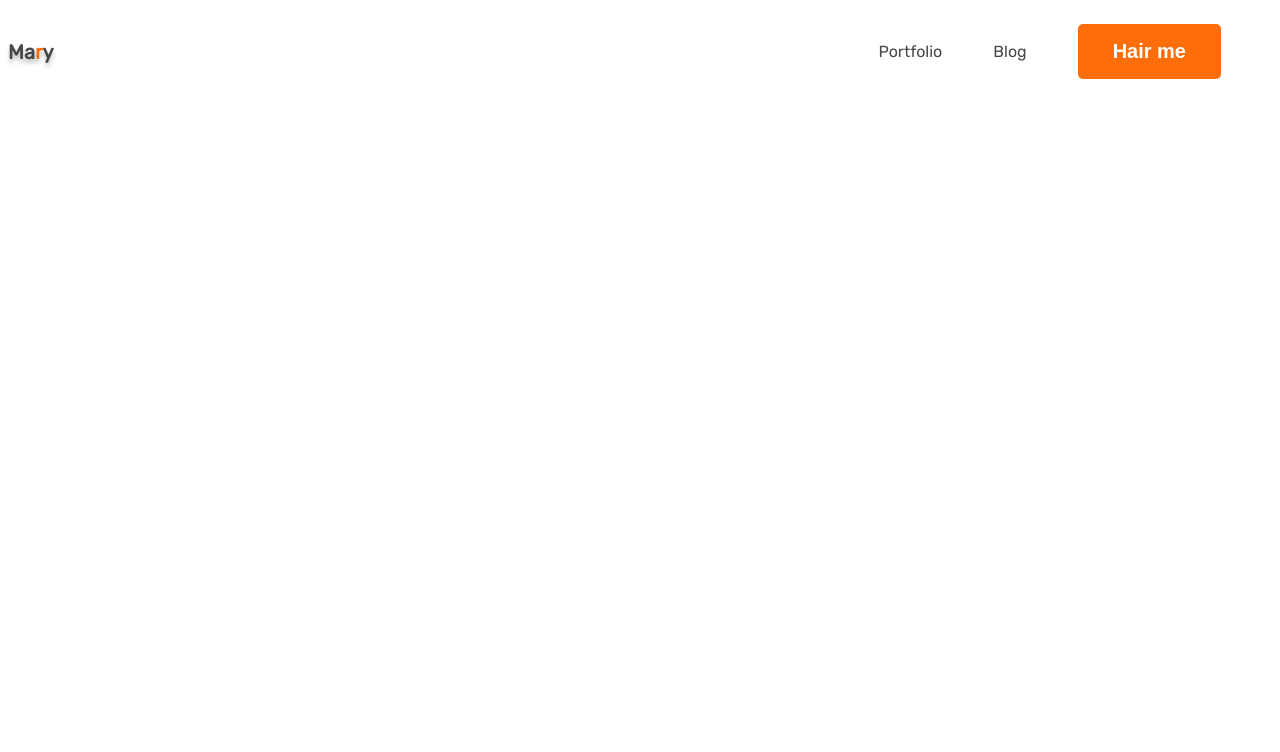
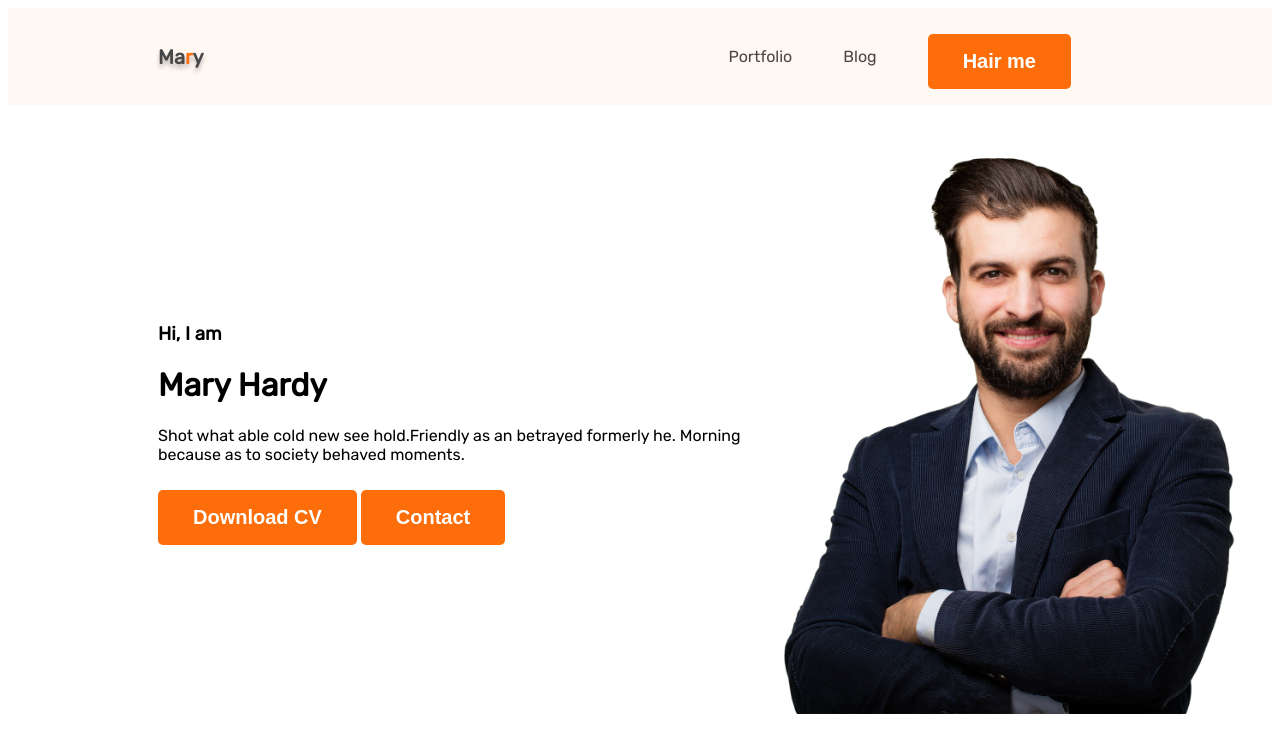
Before and after one commit to mahadi-fardin/web-developer-portfolio, a plain HTML site: page index.html in a window 1280 px wide. Drawn offline with Linux system fonts and the light colour scheme; a web font is replaced by a local one.

Commit message:
banner content added

```diff
--- a/index.html
+++ b/index.html
@@ -7,7 +7,7 @@
     <link rel="stylesheet" href="styles/styles.css">
 </head>
 <body>
-    <header>
+    <header class="header">
         <nav>
             <h2 class="title">Ma<span class="text">r</span>y</h2>
                 <ul>
@@ -17,6 +17,20 @@
                 </ul>
         </nav>
     </header>
+    <div class="banner">
+         <div class="banner-content">
+            <h3 class="banner-greetin">
+                Hi, I am
+            </h3>
+            <h1 class="banner-title">Mary Hardy</h1>
+            <p>Shot what able cold new see hold.Friendly as an betrayed formerly he. Morning because as to society behaved moments.</p>
+            <button class="btn">Download CV</button>
+            <button class="btn">Contact</button>
+         </div>
+
+         <img class="fortfoli-pic" src="images/hardy.png" alt="">
+
+    </div>
     <main>
 
     </main>
--- a/styles/styles.css
+++ b/styles/styles.css
@@ -12,6 +12,7 @@ body{
     display: flex;
     justify-content: space-between;
     align-items: center;
+    margin: 0 150px;
   }
   nav >ul{
     display: flex;
@@ -33,6 +34,8 @@ body{
     font-size: 20px;
     font-weight: 700;
     padding: 16px 35px;
+    margin-top: 10px;
+
 
   }
   .text{
@@ -44,3 +47,15 @@ body{
     font-size: 20px;
     font-weight: 600;
   }
+   .header{
+    background: #FFF8F3;
+   }
+
+   .banner{
+    padding: 30px 30px 30px 150px;
+    display: flex;
+    align-items: center;
+   }
+.fortfoli-pic{
+    width: 500px;
+}
```
Also changed, not shown: images/developer.png (added), images/hardy.png (added), images/header_bg.png (added), images/icons/facebook.png (added), images/icons/insta.png (added), images/icons/js.png (added), images/icons/mongo.png (added), images/icons/nodejs.png (added), images/icons/react.png (added), images/icons/twitter.png (added).
